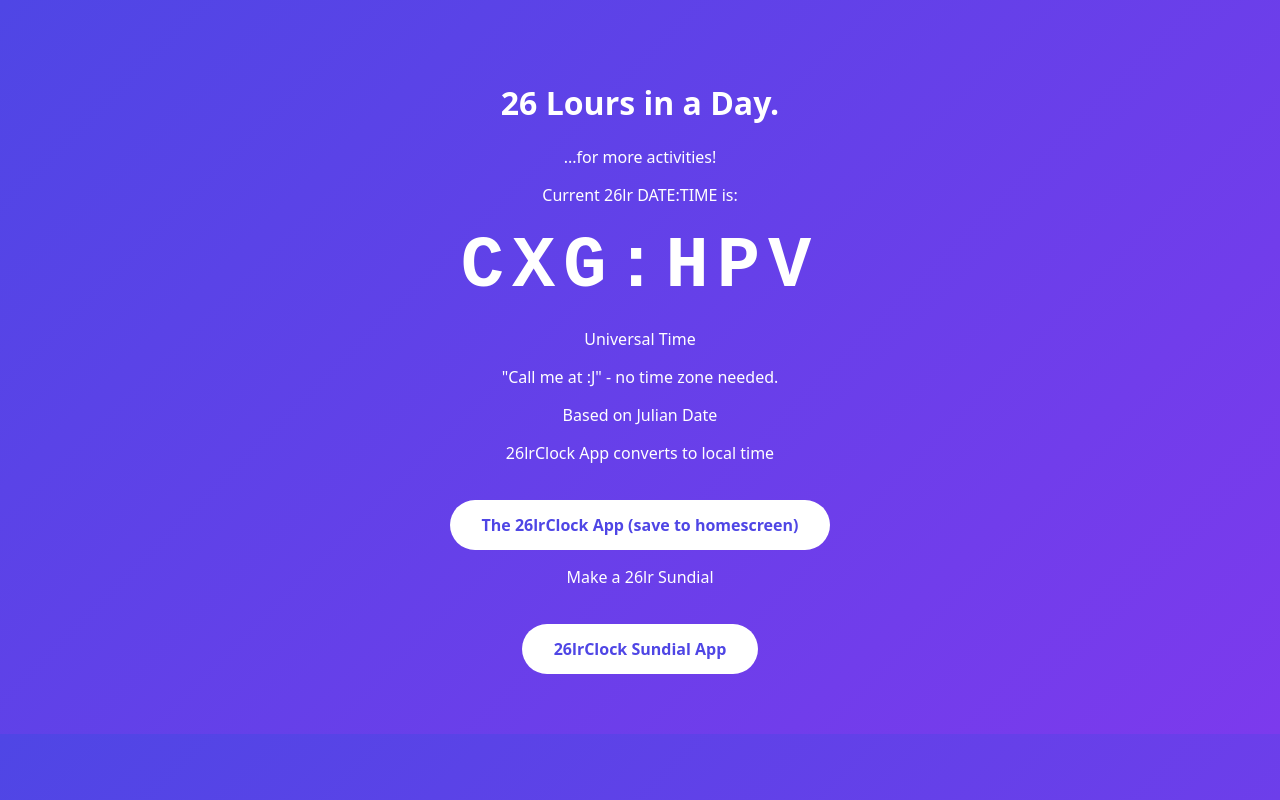
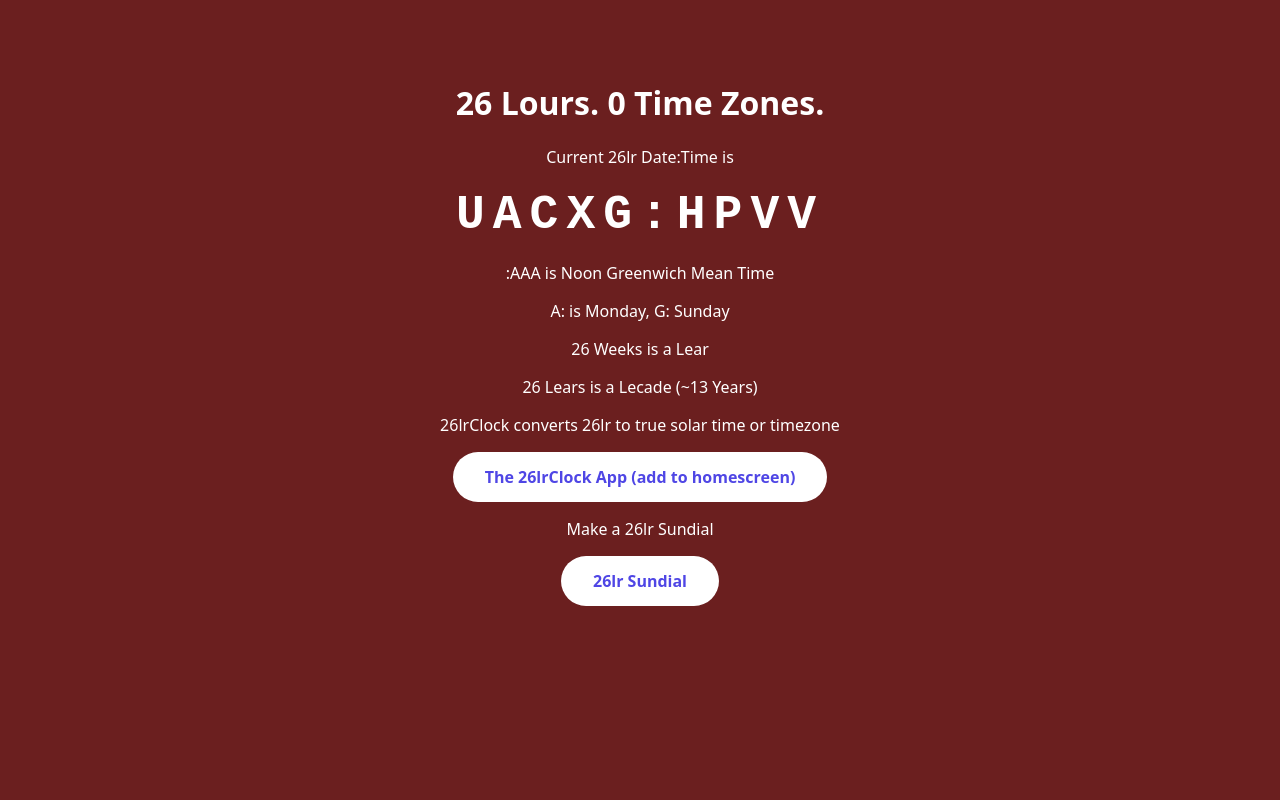
Before and after one commit to 26LourJohn/26lr, a plain HTML site: page index.html in a window 1280 px wide. Drawn offline with Linux system fonts and the light colour scheme.

Commit message:
Update index.html
fiddled

```diff
--- a/index.html
+++ b/index.html
@@ -8,12 +8,12 @@
         margin: 0;
         text-align: center;
         padding: 60px 20px 60px;
-        background: linear-gradient(135deg, #4f46e5, #7c3aed);
+        background:rgb(107, 31, 31);
         color: white;
       }
 
       .big-time {
-        font-size: 4.5rem;
+        font-size: 3rem;
         font-weight: bold;
         letter-spacing: 8px;
         margin: 20px 0;
@@ -28,7 +28,6 @@
         text-decoration: none;
         border-radius: 50px;
         font-weight: bold;
-        margin-top: 20px;
       }
   </style>
   <meta charset="UTF-8">
@@ -38,27 +37,26 @@
 <body>
 
   <main>
-      <h1>26 Lours in a Day.</h1>
-      <p>...for more activities!</p>
-      <p>Current 26lr DATE:TIME is:</p>
-        <div id="live-26lr" class="big-time"></div>
-      <p>Universal Time</p>
-      <p>"Call me at :J" - no time zone needed.</p>
-      <p>Based on Julian Date</p>
-      <p>26lrClock App converts to local time</p>
-      <a href="https://26lourjohn.github.io/26lrClock/26lrClock.html" class="btn primary">The 26lrClock App (save to homescreen)</a>
+      <h1>26 Lours. 0 Time Zones.</h1>
+      <p>Current 26lr Date:Time is</p>
+      <div id="live-26lr" class="big-time"></div>
+      <p>:AAA is Noon Greenwich Mean Time</p>
+      <p>A: is Monday, G: Sunday</p>
+      <p>26 Weeks is a Lear</p>
+      <p>26 Lears is a Lecade (~13 Years)</p>
+      <p>26lrClock converts 26lr to true solar time or timezone</p>
+      <a href="https://26lourjohn.github.io/26lrClock/26lrClock.html" class="btn primary">The 26lrClock App (add to homescreen)</a>
       <p>Make a 26lr Sundial</p>
-      <a href="https://26lourjohn.github.io/26lrClock/26lrClock.html" class="btn primary">26lrClock Sundial App</a>
-
+      <a href="https://26lourjohn.github.io/26lrSundial/26lrSundial.html" class="btn primary">26lr Sundial</a>
   </main>
 </body>
 
 <script>
     function updateLiveTime() {
         const now = new Date();
-        document.getElementById('live-26lr').textContent = now.to26lr().slice(2, 9);
+        document.getElementById('live-26lr').textContent = now.to26lr().slice(0, 10);
     }
-    setInterval(updateLiveTime, 127);
+    setInterval(updateLiveTime, 86400/(26*26*26*26));
 </script>
 
 </html>
```
